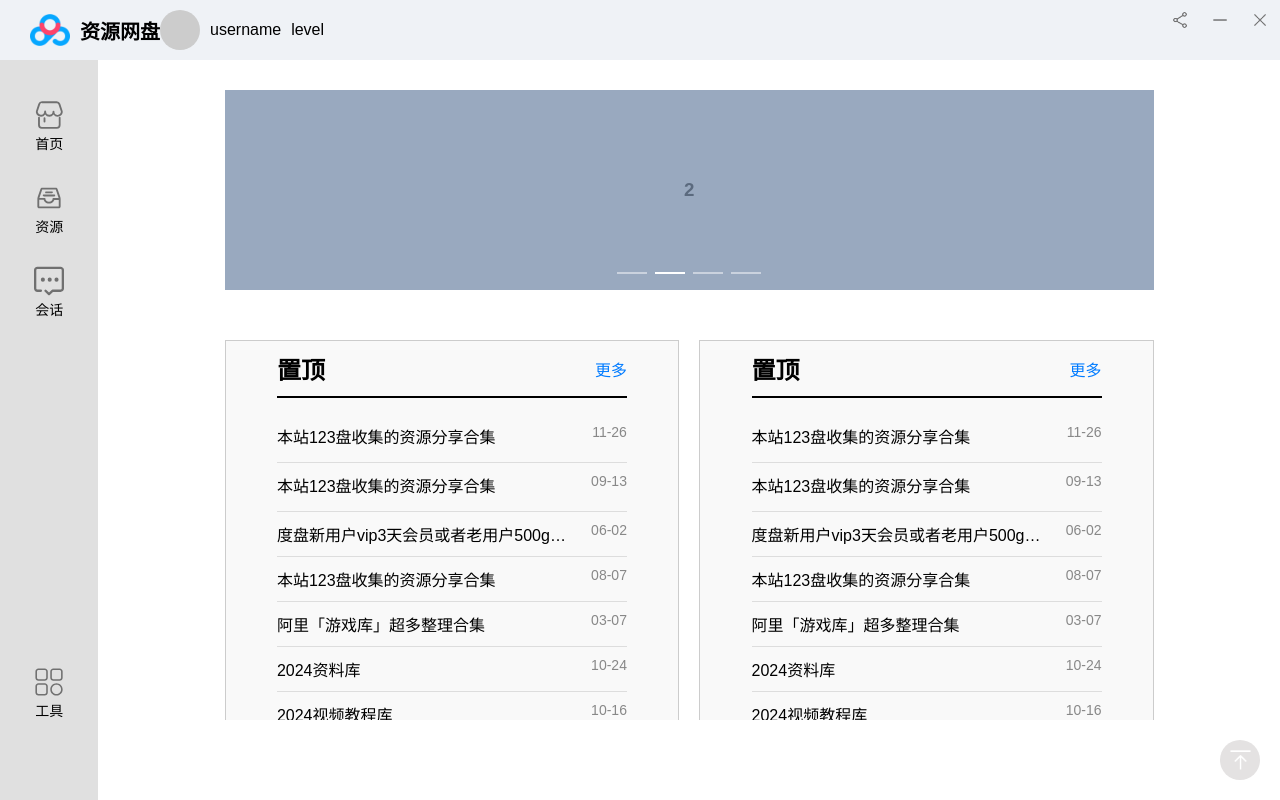
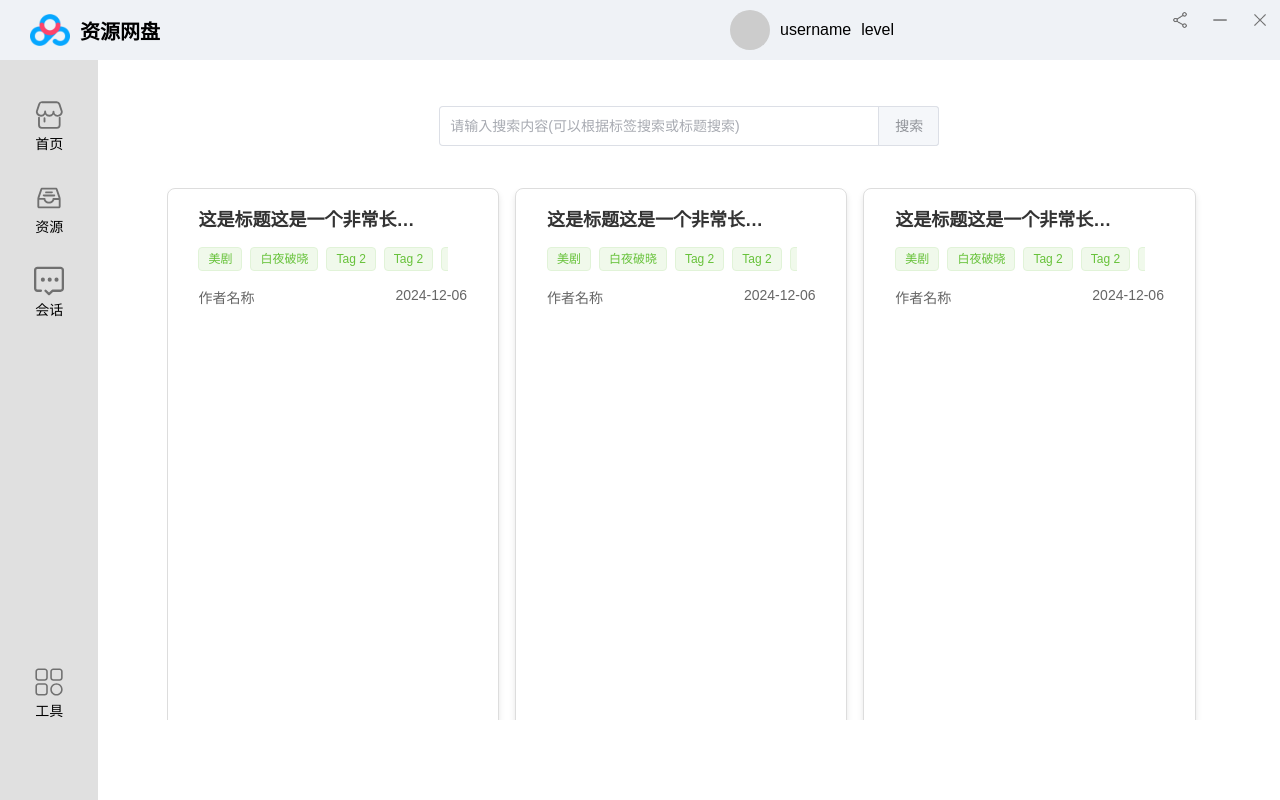
Before and after one commit to lwmQAQ/git-github.com-lwmQAQ-share-app, a Vue app: page /resource in a window 1280 px wide. Before the commit this address led to /main. Built offline with nearby package versions, Linux system fonts and the light colour scheme.

Commit message:
资源页面设计

```diff
--- a/src/views/home/head/index.vue
+++ b/src/views/home/head/index.vue
@@ -1,19 +1,30 @@
 <template>
     <div class="container" data-tauri-drag-region>
         <!-- 左侧图标 -->
-        <div class="icons"  data-tauri-drag-region>
+        <div class="icons" data-tauri-drag-region>
             <Icon />
         </div>
         <!-- 中间工具区域 -->
         <div class="tool" data-tauri-drag-region>
-            <div class="user"></div>
-            <span >username</span>
-            <span >level</span>
+            <el-dropdown placement="bottom">
+                <div class="user"></div>
+                <template #dropdown>
+                    <el-dropdown-menu>
+                        <el-dropdown-item>The Action 1st</el-dropdown-item>
+                        <el-dropdown-item>The Action 2st</el-dropdown-item>
+                        <el-dropdown-item>The Action 3st</el-dropdown-item>
+                    </el-dropdown-menu>
+                </template>
+            </el-dropdown>
+            <span>username</span>
+            <span>level</span>
         </div>
 
         <!-- 右侧控制区域 -->
         <div class="controller">
-            <div class="tools"><Controller /></div>
+            <div class="tools">
+                <Controller />
+            </div>
         </div>
     </div>
 </template>
@@ -33,6 +44,7 @@ import Icon from '@views/tools/icon/icon.vue'
     right: 0px;
     /* Adjust the distance from the right */
 }
+
 /* 栅格布局 */
 .container {
     display: flex;
@@ -49,6 +61,7 @@ import Icon from '@views/tools/icon/icon.vue'
 .icons {
     margin-left: 20px;
     display: flex;
+    width: 700px;
     /* 使用flex布局 */
     justify-content: flex-start;
     /* 使图标靠左对齐 */
@@ -60,8 +73,8 @@ import Icon from '@views/tools/icon/icon.vue'
 
 /* 工具区域 */
 .tool {
-    align-items: center;             /* 使文本和其他元素竖直居中 */
-    margin-right: 200px;
+    align-items: center;
+    /* 使文本和其他元素竖直居中 */
     display: flex;
     gap: 10px;
     /* 设置两个user之间的间距 */
--- a/src/views/home/index.vue
+++ b/src/views/home/index.vue
@@ -25,7 +25,7 @@
 
   const router = useRouter(); // 获取router实例
   onMounted(async () => {
-    router.push("/main");
+    router.push("/resource");
   });
   // 暂无需要使用的逻辑脚本
   </script>
--- a/src/views/home/main/index.vue
+++ b/src/views/home/main/index.vue
@@ -74,6 +74,7 @@
 
 <script setup>
 import { ref } from 'vue';
+const BaseUrl = "http://localhost:1420/resource/:id"
 const groups = ref(["1", "2", "3", "4","1", "2", "3", "4"])
 const all = ref(null);
 // 定义点击回到顶部的函数
--- /dev/null
+++ b/src/views/home/resource/card.vue
@@ -0,0 +1,86 @@
+<template>
+    <div class="container">
+        <div class="title">这是标题这是一个非常长非常长非常长非常长的标题，可能会超出容器的宽度</div>
+        <div class="tags">
+            <el-tag type="success">美剧</el-tag>
+            <el-tag type="success">白夜破晓</el-tag>
+            <el-tag type="success">Tag 2</el-tag>
+
+            <el-tag type="success">Tag 2</el-tag>
+            <el-tag type="success">Tag 2</el-tag>
+            <el-tag type="success">Tag 2</el-tag>
+        </div>
+        <div class="bottom">
+            <div class="name">作者名称</div>
+            <div class="date">2024-12-06</div>
+        </div>
+    </div>
+</template>
+
+<script setup>
+// 逻辑处理可以放在这里
+</script>
+
+<style scoped>
+/* 整体容器样式 */
+.container {
+    display: flex;
+    flex-direction: column;
+    height: 100px;
+    /* 垂直布局 */
+    gap: 16px;
+    /* 子元素间距 */
+    align-items: flex-start;
+    /* 子元素左对齐 */
+    width: 100%;
+}
+
+/* 标题样式 */
+.title {
+    font-weight: bold;
+    /* 加粗 */
+    font-size: 18px;
+    /* 字体大小 */
+    color: #333;
+    /* 字体颜色 */
+    white-space: nowrap;
+    /* 禁止换行 */
+    overflow: hidden;
+    /* 超出部分隐藏 */
+    text-overflow: ellipsis;
+    /* 超出部分显示省略号 */
+    width: 220px;
+    /* 设置容器宽度，省略号基于此宽度生效 */
+}
+
+/* 标签容器样式 */
+.tags {
+    display: flex;
+    gap: 8px;
+    /* 标签间距 */
+    overflow: hidden;
+    /* 隐藏超出内容 */
+    white-space: nowrap;
+    /* 禁止换行 */
+    width: 250px;
+    /* 设置容器宽度 */
+}
+
+/* 底部容器样式 */
+.bottom {
+    display: flex;
+    /* 水平排列 */
+    justify-content: space-between;
+    /* 两端对齐 */
+    width: 100%;
+    /* 占据容器宽度 */
+}
+
+.name,
+.date {
+    font-size: 14px;
+    /* 设置字体大小 */
+    color: #666;
+    /* 字体颜色 */
+}
+</style>
--- a/src/views/home/resource/index.vue
+++ b/src/views/home/resource/index.vue
@@ -1,6 +1,109 @@
 <template>
-    <div class="search"></div>
-    <div class="cards">
-        <div class="card"></div>
+    <div class="container">
+        <div class="search">
+            <div class="search-container">
+                <el-input v-model="searchQuery" placeholder="请输入搜索内容(可以根据标签搜索或标题搜索)" clearable class="search-input">
+                    <template #append>
+                        <el-button  @click="onSearch()">搜索</el-button>
+                    </template>
+                </el-input>
+            </div>
+        </div>
+        <div class="cards">
+            <div class="card">
+                <Card/>
+            </div>
+            <div class="card"> <Card/></div>
+            <div class="card"> <Card/></div>
+            <div class="card"> <Card/></div>
+            <div class="card"> <Card/></div>
+            <div class="card"> <Card/></div>
+            <div class="card"> <Card/></div>
+            <div class="card"> <Card/></div>
+            <div class="card"> <Card/></div>
+            <div class="card"> <Card/></div>
+            <div class="card"> <Card/></div>
+            <div class="card"> <Card/></div>
+            <div class="card"> <Card/></div>
+
+        </div>
     </div>
 </template>
+
+<script setup>
+import { ref } from "vue";
+import Card from "./card.vue";
+// 搜索框绑定的值
+const searchQuery = ref("");
+
+// 搜索按钮的点击事件
+const onSearch = () => {
+    if (searchQuery.value.trim()) {
+        console.log("搜索内容：", searchQuery.value);
+        // 在此处处理搜索逻辑
+    } else {
+        console.warn("请输入有效的搜索内容！");
+    }
+};
+// 可以在这里添加标签逻辑
+</script>
+
+<style scoped>
+/* 容器样式 */
+.container {
+    display: flex;
+    width: 90%;
+    flex-direction: column;
+    /* 垂直方向布局 */
+    gap: 16px;
+    height: 650px;
+
+    /* 上下间距 */
+    margin: 0 auto;
+}
+
+.search-container {
+    height: 30px;
+    display: flex;
+    justify-content: center;
+    margin: 20px 0;
+}
+
+.search-input {
+    max-width: 500px;
+    height: 40px;
+    width: 100%;
+}
+
+/* 搜索框样式 */
+.search {
+    padding: 16px;
+
+    width: 50%;
+    height: 40px;
+    margin: 0 auto;
+}
+
+/* 卡片容器样式 */
+.cards {
+    display: flex;
+    margin-top: 30px;
+    overflow-y: auto;
+    flex-wrap: wrap; /* 允许换行 */
+    gap: 16px; /* 卡片间距 */
+    width: 100%;
+}
+
+.card {
+    flex: 0 1 calc(33.333% - 16px); /* 每行三列，减去间距 */
+    max-width: calc(33.333% - 16px); /* 确保宽度一致 */
+    padding: 16px;
+    background-color: #ffffff;
+    border: 1px solid #ddd;
+    border-radius: 8px;
+    text-align: center;
+
+    box-sizing: border-box; /* 确保 padding 和 border 不影响宽度 */
+    box-shadow: 0 4px 6px rgba(0, 0, 0, 0.1);
+}
+</style>
```
